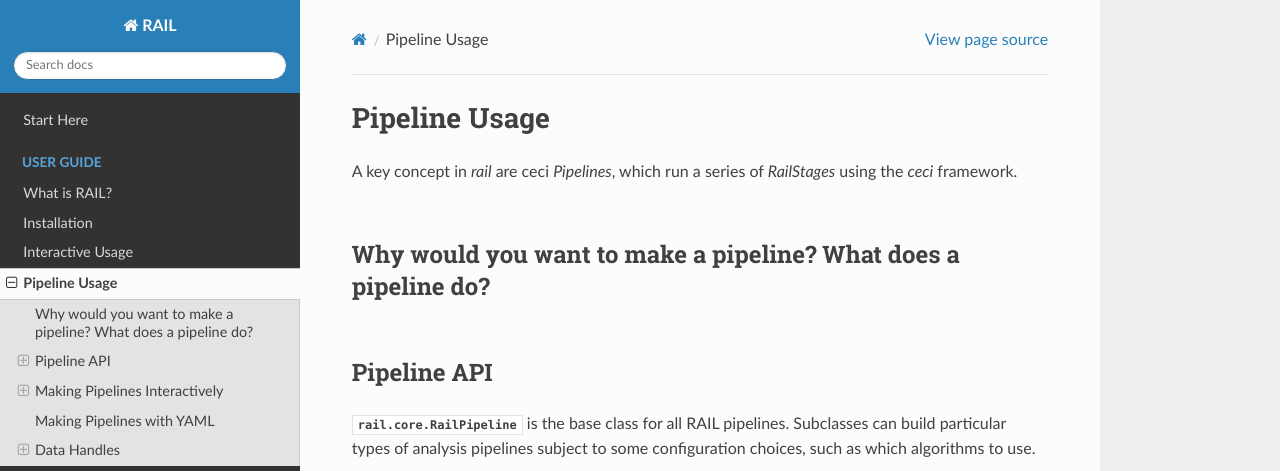
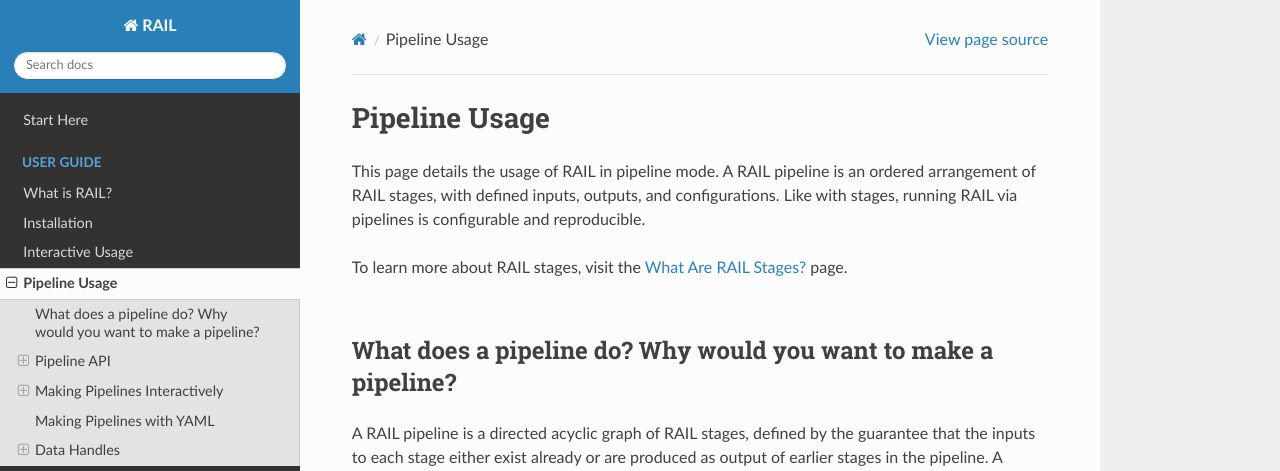
Before and after one commit to LSSTDESC/rail, a Sphinx documentation site: the page built from docs/source/user_guide/pipeline_usage.rst, in a window 1280 px wide and 1400 px high. Shown: the top 471 px of the window. Built offline with Sphinx 7.4.7 and the Read the Docs theme 3.1.0, drawn with Linux system fonts in a browser that asks for light colours; pages that are not in the unit, such as notebooks, are missing from menus; the version number could not be read and is left out; some of the changed text lies outside the part shown.

Commit message:
added pipeline usage introductions

````diff
--- a/docs/index.rst
+++ b/docs/index.rst
@@ -82,6 +82,5 @@ the issues in any of the RAIL repositories described in the Overview section.
    source/development/contributor_concepts
    source/development/developer_installation
    source/development/style_guide
-   source/development/add_pipeline
    source/development/add_stage
    source/development/documentation
--- a/docs/source/interactive_notebooks/index.rst
+++ b/docs/source/interactive_notebooks/index.rst
@@ -4,4 +4,5 @@
 Interactive Mode Notebooks
 **************************
 
-..
+We present some notebooks demonstrating usage of RAIL in interactive mode, for
+different workflows.
--- a/docs/source/user_guide/citations.rst
+++ b/docs/source/user_guide/citations.rst
@@ -1,5 +1,3 @@
-.. _citations:
-
 *********
 Citations
 *********
--- a/docs/source/user_guide/pipeline_usage.rst
+++ b/docs/source/user_guide/pipeline_usage.rst
@@ -6,20 +6,50 @@ Pipeline Usage
 .. e.g. 'for use on hpc, we rec pipeline mode, here's how to use, but for exploratory mode, link to interactive'
 .. link to ceci docs
 
-A key concept in `rail` are ceci `Pipelines`, which run a series of `RailStages`
-using the `ceci` framework.
+This page details the usage of RAIL in pipeline mode. A RAIL pipeline is an
+ordered arrangement of RAIL stages, with defined inputs, outputs, and
+configurations. Like with stages, running RAIL via pipelines is configurable and
+reproducible.
+
+To learn more about RAIL stages, visit the :ref:`rail-stages` page.
 
 ===============================================================
-Why would you want to make a pipeline? What does a pipeline do?
+What does a pipeline do? Why would you want to make a pipeline?
 ===============================================================
 
 .. things that you need to take care of when making a pipeline, e.g. IO
+
+A RAIL pipeline is a directed acyclic graph of RAIL stages, defined by the
+guarantee that the inputs to each stage either exist already or are produced as
+output of earlier stages in the pipeline. A pipeline is defined by two ``.yml``
+files, containing:
+
+1. All the configuration parameters for every stage in the pipeline, including
+   each stage's name and its inputs and outputs
+2. The order in which the stages are to be run
+
+With pipelines, a user can reproduce workflows and outputs. Pipelines allow a
+user to detail the order of stages to be run, as well as the inputs, outputs,
+and settings of each stage, prior to execution. Pipelines can also be
+parallelized. Thus, an example use case would be running RAIL on HPC systems,
+where the configuration method and parallelization are suited for that workflow.
+
+To run RAIL in an exploratory environment, visit the :ref:`interactive usage`
+page.
 
 ============
 Pipeline API
 ============
 
 .. format and check
+
+RAIL Pipelines are run via the ``ceci``` framework. Execution of a pipeline
+entails an ``initialize()`` step, in which ``ceci`` checks that each stage's
+inputs either exist or will be produced by an earlier stage in the pipeline,
+followed by a ``run()`` step to actually perform the specified calculations.
+
+To learn more about ``ceci``, visit the `ceci documentation
+<https://ceci.readthedocs.io/en/latest/>`_.
 
 :py:class:`rail.core.RailPipeline` is the base class for all RAIL pipelines.
 Subclasses can build particular types of analysis pipelines subject to some
@@ -110,20 +140,21 @@ What this is doing is:
 #. Defining some common parameters, e.g., ``bands``, ``bands_dict`` for the
    pipeline.
 #. Defining four stages, and adding them to the pipeline, note that for each
-   stage the syntax is more or less the same.  We have to define, * The name of
-   the stage, i.e., ``self.flow_engine_train`` will make a stage
-     called ``flow_engine_train`` through some python cleverness.
-   * The class of the stage, which is specified by which type of stage we ask to
-     build, ``FlowEngine.build`` will make a ``FlowEngine`` stage.
-   * Any configuration parameters, which are specified as keyword arguments,
-     e.g., ``n_samples=50``.
-   * Any input connections from other stages, e.g.,
-     ``connections=dict(input=self.flow_engine_train.io.output)``, in the
-     ``self.lsst_error_model_train`` block will connect the ``output`` of
-     ``self.flow_engine_train`` to the ``input`` of
-     ``self.lsst_error_model_train``. Later in that example we can see how to
-     connect multiple inputs, e.g., one named ``input`` and  another named
-     ``model``, as required for an estimator stage.
+   stage the syntax is more or less the same. We have to define,
+
+* The name of the stage, i.e., ``self.flow_engine_train`` will make a stage
+  called ``flow_engine_train`` through some python cleverness.
+* The class of the stage, which is specified by which type of stage we ask to
+  build, ``FlowEngine.build`` will make a ``FlowEngine`` stage.
+* Any configuration parameters, which are specified as keyword arguments, e.g.,
+  ``n_samples=50``.
+* Any input connections from other stages, e.g.,
+  ``connections=dict(input=self.flow_engine_train.io.output)``, in the
+  ``self.lsst_error_model_train`` block will connect the ``output`` of
+  ``self.flow_engine_train`` to the ``input`` of
+  ``self.lsst_error_model_train``. Later in that example we can see how to
+  connect multiple inputs, e.g., one named ``input`` and  another named
+  ``model``, as required for an estimator stage.
 
 ------------------------------
 Making a configurable Pipeline
````
Also changed, not shown: other parts of docs/source/user_guide/pipeline_usage.rst (+1 -1 lines), docs/source/user_guide/interactive_usage.rst (+7 -0 lines).
